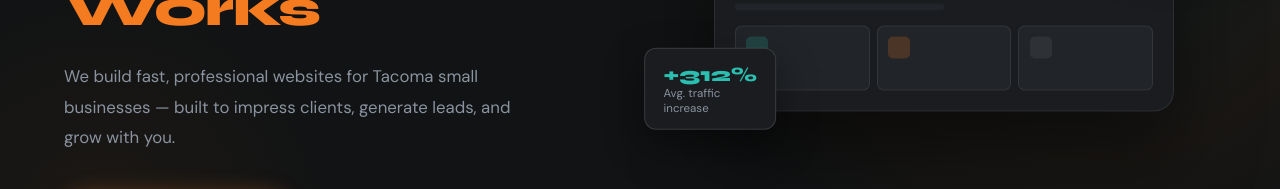
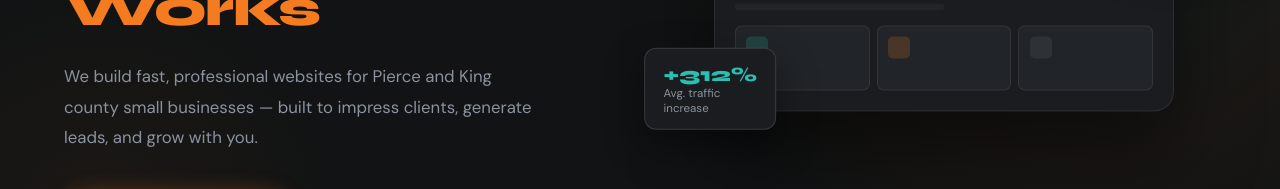
Before and after one commit to WebsitesCurator253/WebsiteCurators253, a plain HTML site: page index.html in a window 1280 px wide. Shown: the part 425-614 px from the top of the page. Drawn offline with nearby package versions, Linux system fonts and the light colour scheme.

Commit message:
Update hero-sub text to include Pierce and King counties

```diff
--- a/index.html
+++ b/index.html
@@ -506,7 +506,7 @@
     <div class="hero">
       <div class="hero-eyebrow"><span class="eyebrow-dot"></span>Tacoma's Web Design Team</div>
       <h1>Your Business Deserves a <em>Website That Works</em></h1>
-      <p class="hero-sub">We build fast, professional websites for Tacoma small businesses — built to impress clients, generate leads, and grow with you.</p>
+      <p class="hero-sub">We build fast, professional websites for Pierce and King county small businesses — built to impress clients, generate leads, and grow with you.</p>
       <div class="hero-actions">
         <a href="#contact" class="btn-primary">Get a Free Quote &rarr;</a>
         <a href="#services" class="btn-secondary">See What We Do</a>
```
